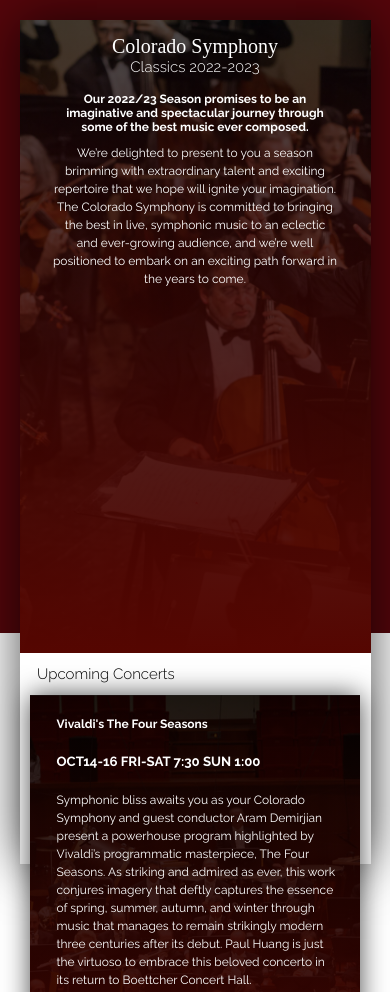
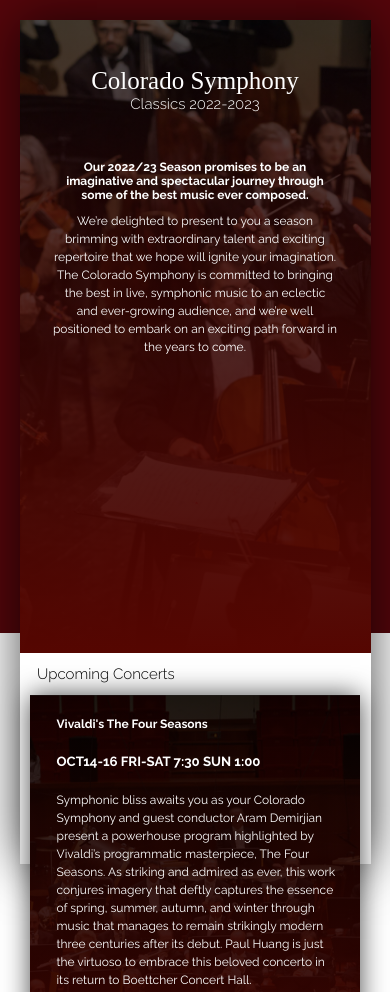
Before and after one commit to Codehalla/jotr4800.github.io, a plain HTML site: page index.html in a window 390 px wide. Shown: the top 992 px of the page. Drawn offline with Linux system fonts and the light colour scheme; a web font is replaced by a local one.

Commit message:
Update index.css

```diff
--- a/css/index.css
+++ b/css/index.css
@@ -209,7 +209,7 @@ footer {
 /* Mobile screens */
 @media only screen and (max-width: 400px) {
     h1 {
-        font-size: 20px;
+        font-size: 25px;
     }
 
     h2 {
@@ -233,7 +233,7 @@ footer {
     }
 
     .content-container .center-content {
-        margin: 5%;
+        margin: 15%;
     }
 
     .card-footer section {
@@ -286,7 +286,7 @@ footer {
     }
 
     .content-container .center-content {
-        margin-top: 5%;
+        margin-top: 30%;
         margin-bottom: 5%;
     }
 
```
